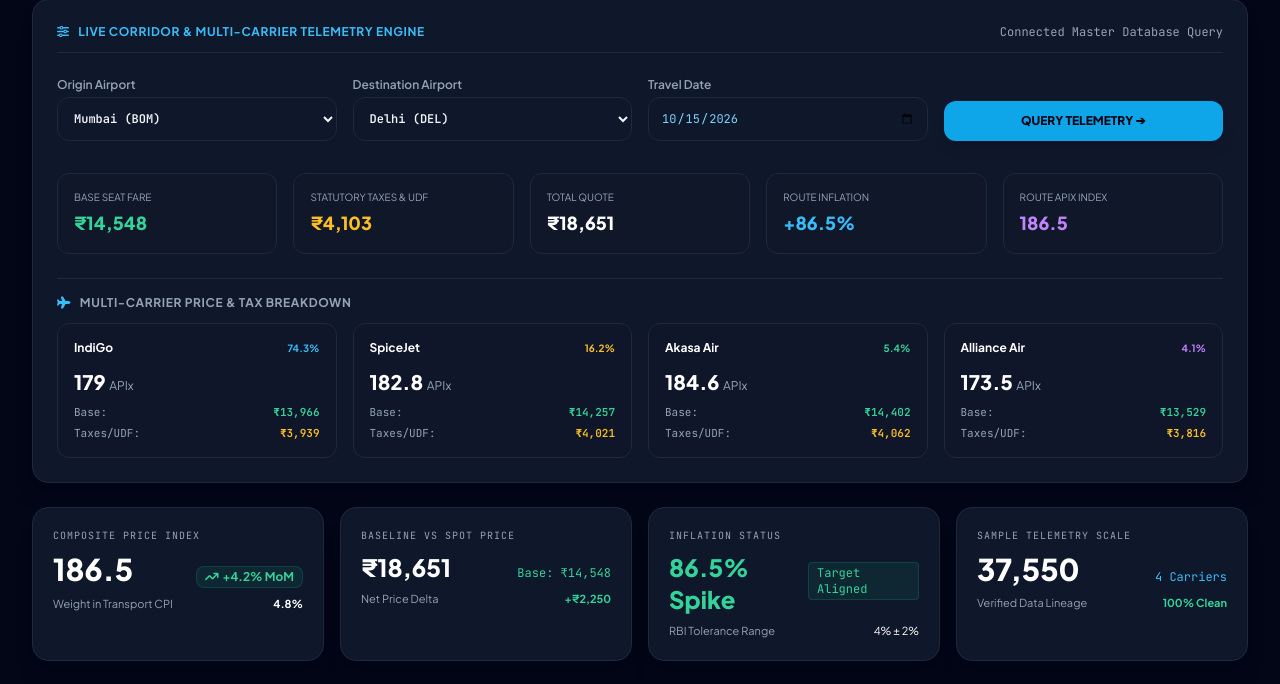
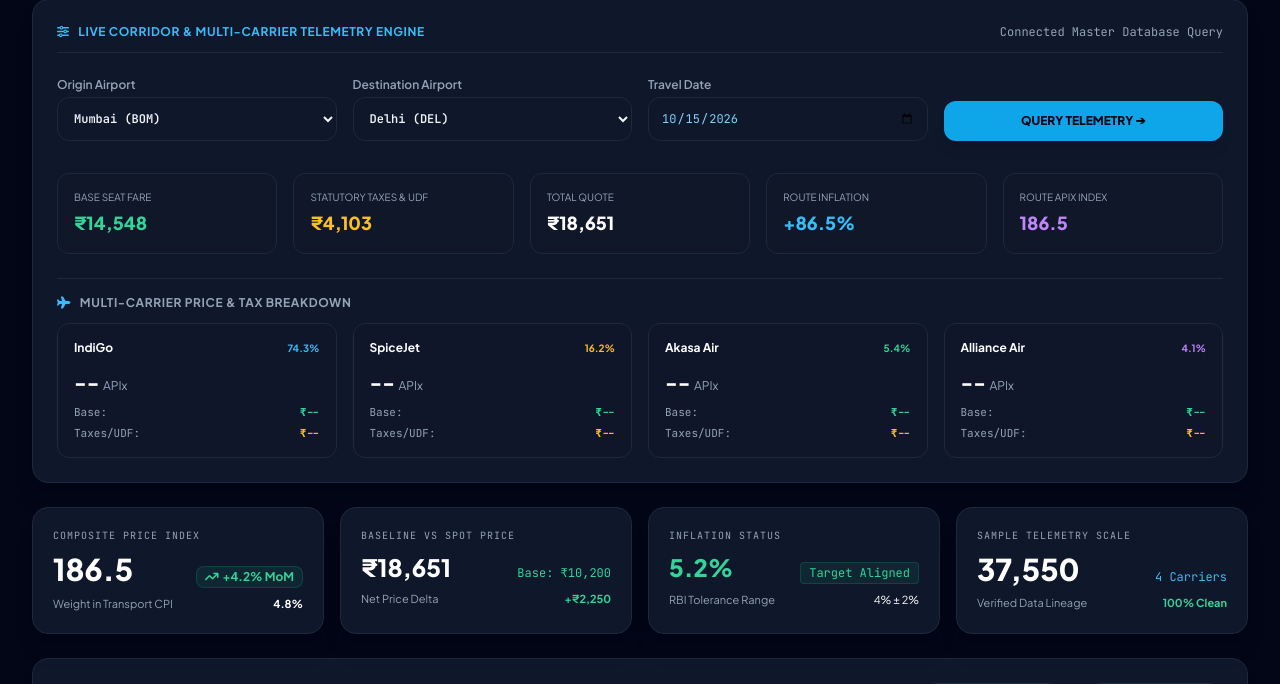
Before and after one commit to sumeetware1-cmyk/airintel-v2, a Flask app: page / in a window 1280 px wide. Shown: the part 90-774 px from the top of the page. Run offline with Flask 3, Linux system fonts and the light colour scheme; some libraries are stand-ins or nearby versions.

Commit message:
Update index.html

```diff
--- a/templates/index.html
+++ b/templates/index.html
@@ -189,7 +189,7 @@
                 </div>
                 <div class="mt-2 text-[11px] text-slate-500 dark:text-slate-400 flex justify-between">
                     <span>Net Price Delta</span>
-                    <span class="text-emerald-600 dark:text-emerald-400 font-bold">+₹2,250</span>
+                    <span class="text-emerald-600 dark:text-emerald-400 font-bold" id="kpi-delta">+₹2,250</span>
                 </div>
             </div>
 
@@ -474,7 +474,8 @@
 
             document.getElementById('kpi-cpi').innerText = data.cpi_index;
             document.getElementById('kpi-spot').innerText = '₹' + data.total_fare.toLocaleString();
-            document.getElementById('kpi-base').innerText = 'Base: ₹' + data.base_fare.toLocaleString();
+            document.getElementById('kpi-base').innerText = 'Base: ₹' + data.baseline_fare.toLocaleString();
+            document.getElementById('kpi-delta').innerText = `${data.net_delta >= 0 ? '+' : ''}₹${data.net_delta.toLocaleString()}`;
             document.getElementById('kpi-inflation').innerText = `${data.inflation}% Spike`;
 
             if (data.carriers) {
```
